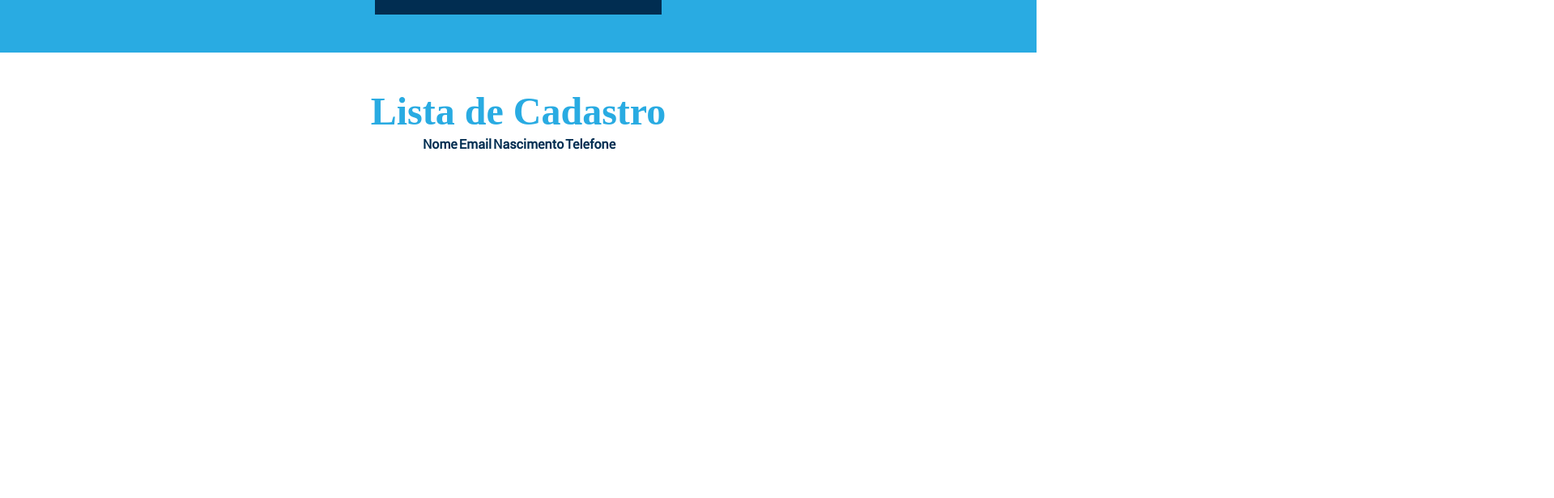
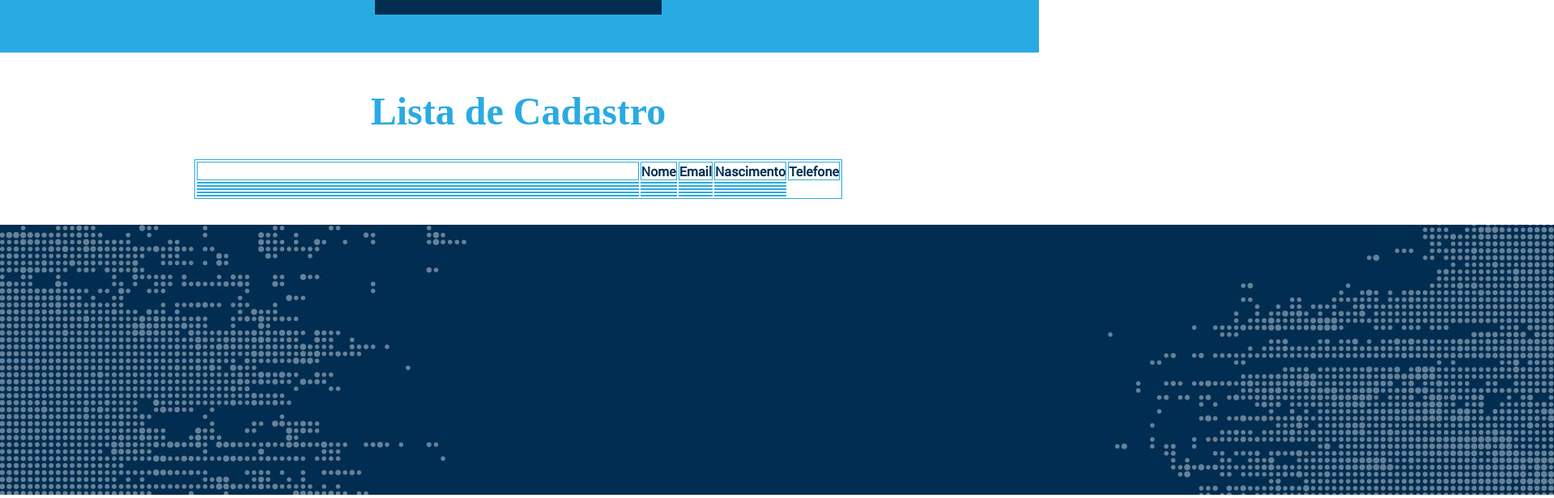
Before and after one commit to Lukelupus/fullstack-jr-layout, a React (Create React App) app in the folder frontend/: page / in a window 1280 px wide. Shown: the part 1069-1685 px from the top of the page at 81% size, 1919 px wide, since content can reach past the window. Before the commit the page ends 1259 px from the top, so only its background shows below. Built offline with nearby package versions, Linux system fonts and the light colour scheme.

Commit message:
added footer component to App.js

```diff
--- a/frontend/public/styles.css
+++ b/frontend/public/styles.css
@@ -202,6 +202,22 @@ input:-webkit-autofill:active  {
 
 /* Lista de Cadastro */
 
+
+table {
+    empty-cells: show;
+    width: 100%;
+    max-width: 50em;
+    margin: 2em 0;
+
+}
+
+th {
+    width: 100%;
+}
+
+table, th, td {
+    border: 1px solid var(--bg-secondary);
+}
 .white-section {
     display: flex;
     flex-direction: column;
--- a/frontend/src/App.js
+++ b/frontend/src/App.js
@@ -1,6 +1,7 @@
 import Header from './components/Header';
 import Cadastro from "./components/Cadastro"
 import ListaDeCadastro from './components/ListaDeCadastro';
+import Footer from './components/Footer';
 
 function App() {
   return (
@@ -8,6 +9,7 @@ function App() {
     <Header />
     <Cadastro />
     <ListaDeCadastro />
+    <Footer />
 
   </>
   );
--- a/frontend/src/components/Footer.js
+++ b/frontend/src/components/Footer.js
@@ -0,0 +1,30 @@
+import React from 'react'
+
+import { useMediaQuery } from "react-responsive"
+
+const Desktop = ({ children }) => {
+    const isDesktop = useMediaQuery({ minWidth: 767 })
+    return isDesktop ? children : null
+  }
+  const Mobile = ({ children }) => {
+    const isMobile = useMediaQuery({ maxWidth: 767 })
+    return isMobile ? children : null
+}
+
+function Footer() {
+    return(
+        <>
+            <div className='footer'>
+                <Desktop>
+                    <img className='footer-img-desktop' alt='footer img' src='imagens/rodape-desktop.jpg'></img>
+                </Desktop>
+                <Mobile>
+                    <img className='footer-img-mobile' alt='footer img' src='imagens/rodape-mobile.jpg'></img>
+                </Mobile>
+            </div>
+        </>
+    )
+}
+
+
+export default Footer
--- a/frontend/src/components/Header.js
+++ b/frontend/src/components/Header.js
@@ -2,7 +2,7 @@ import React from "react"
 import { useMediaQuery } from "react-responsive"
 
 const Desktop = ({ children }) => {
-    const isDesktop = useMediaQuery({ minWidth: 992 })
+    const isDesktop = useMediaQuery({ minWidth: 767 })
     return isDesktop ? children : null
   }
   const Mobile = ({ children }) => {
--- a/frontend/src/components/ListaDeCadastro.js
+++ b/frontend/src/components/ListaDeCadastro.js
@@ -1,13 +1,5 @@
 import React from 'react'
 
-const data = [
-    {
-        name: "",
-        email:"",
-        birth:"",
-        tel:""
-    },
-]
 
 
 function ListaDeCadastro() {
@@ -23,15 +15,37 @@ function ListaDeCadastro() {
                         <th className="table-heading">Nascimento</th>
                         <th className="table-heading">Telefone</th>
                     </tr>
-                    {data.map((val, key) => {
-                        <tr key={key}>
-                            <td>{val.name}</td>
-                            <td>{val.email}</td>
-                            <td>{val.birth}</td>
-                            <td>{val.tel}</td>
+                    <tr>
+                        <td> </td>
+                        <td>    </td>
+                        <td></td>
+                        <td></td>
+                    </tr>
+                    <tr>
+                        <td></td>
+                        <td></td>
+                        <td></td>
+                        <td></td>
+                    </tr>
+                    <tr>
+                        <td></td>
+                        <td></td>
+                        <td></td>
+                        <td></td>
+                    </tr>
+                    <tr>
+                        <td></td>
+                        <td></td>
+                        <td></td>
+                        <td></td>
+                    </tr>
+                    <tr>
+                        <td></td>
+                        <td></td>
+                        <td></td>
+                        <td></td>
+                    </tr>
 
-                        </tr>
-                    })}
                 </table>
             </div>
         </>
```
